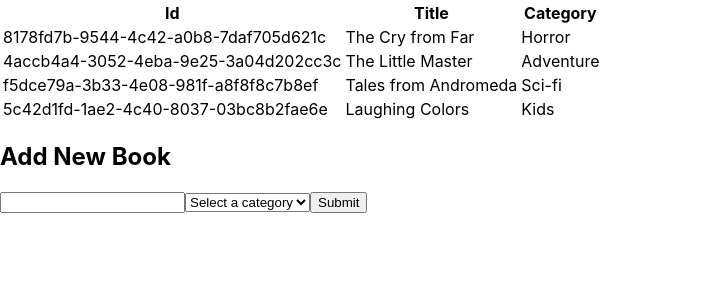
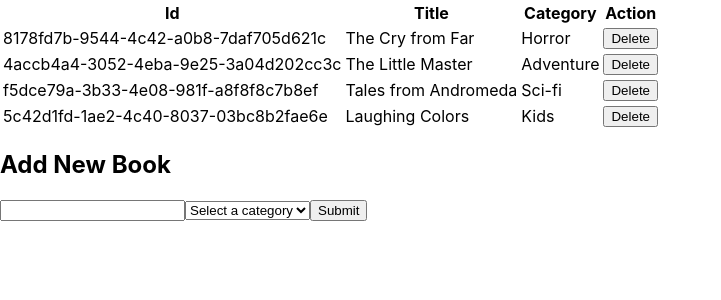
Before and after one commit to praz99/bookstore, a React (Create React App) app: page / in a window 1280 px wide. Shown: the top 300 px of the page, without its empty margins (0-721 px from the left). Built offline with nearby package versions, Linux system fonts and the light colour scheme.

Commit message:
implemet delete book feature.

```diff
--- a/src/components/Book.js
+++ b/src/components/Book.js
@@ -1,11 +1,12 @@
 import React from 'react';
 import PropTypes from 'prop-types';
 
-const Book = ({ book }) => (
+const Book = ({ book, deleteBook }) => (
   <tr>
     <td>{book.id}</td>
     <td>{book.title}</td>
     <td>{book.category}</td>
+    <td><button type="button" onClick={deleteBook}>Delete</button></td>
   </tr>
 );
 
--- a/src/containers/BooksList.js
+++ b/src/containers/BooksList.js
@@ -1,10 +1,12 @@
 import React from 'react';
 import PropTypes from 'prop-types';
 import { connect } from 'react-redux';
+import { removeBookAction } from '../actions/index';
 import Book from '../components/Book';
 
-const BooksList = ({ books }) => {
-  const booksList = books.map(book => (<Book key={`book-${book.id}`} book={book} />));
+const BooksList = ({ books, removeBook }) => {
+  const handleRemoveBook = book => removeBook(book);
+  const booksList = books.map(book => (<Book key={`book-${book.id}`} book={book} deleteBook={() => handleRemoveBook(book)} />));
 
   return (
     <table className="books-table">
@@ -13,6 +15,7 @@ const BooksList = ({ books }) => {
           <th>Id</th>
           <th>Title</th>
           <th>Category</th>
+          <th>Action</th>
         </tr>
       </thead>
       <tbody>
@@ -24,12 +27,10 @@ const BooksList = ({ books }) => {
 
 BooksList.propTypes = {
   books: PropTypes.arrayOf(PropTypes.object).isRequired,
+  removeBook: PropTypes.func.isRequired,
 };
 
-const mapStateToProps = state => (
-  {
-    books: state.books,
-  }
-);
+const mapStateToProps = state => ({ books: state.books });
+const mapDispatchToProps = dispatch => ({ removeBook: book => dispatch(removeBookAction(book)) });
 
-export default connect(mapStateToProps, null)(BooksList);
+export default connect(mapStateToProps, mapDispatchToProps)(BooksList);
```
Also changed, not shown: 1 other file (tests, documents, lock files or other folders).
